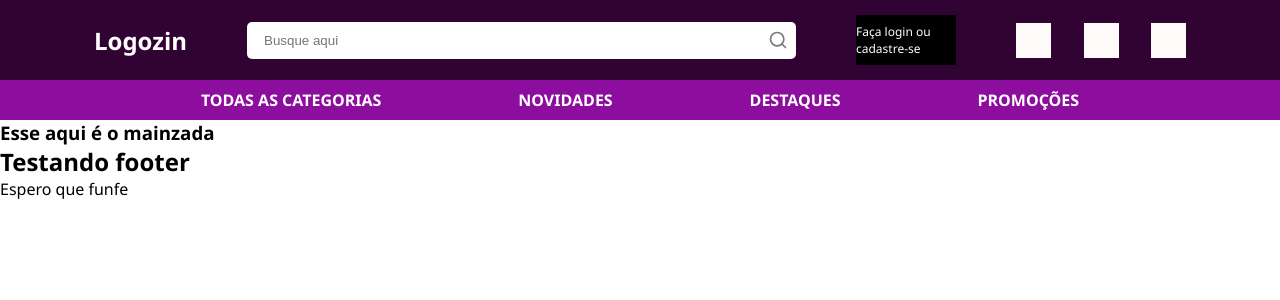
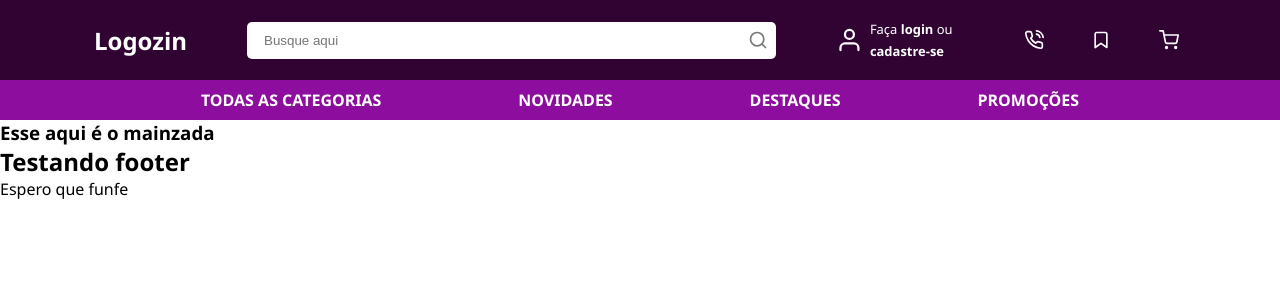
Before and after one commit to Scalibacon/node-store-frontend, a Next.js app: page / in a window 1280 px wide. Shown: the top 300 px of the page. Built offline with nearby package versions, Linux system fonts and the light colour scheme.

Commit message:
espaçamento no header; ícones no header

```diff
--- a/src/components/Header/Header.module.scss
+++ b/src/components/Header/Header.module.scss
@@ -16,7 +16,7 @@
   display: flex;
   flex-direction: row;
   align-items: center;
-  justify-content: space-around;
+  justify-content: center;
 
   & > *{
     margin: 0 30px;
@@ -25,6 +25,7 @@
 
 .searchContainer{
   flex: 1;
+  max-width: 800px;
   position: relative;
 
   display: flex;
@@ -62,15 +63,29 @@
 }
 
 .accountInfo{
-  width: 100px;
+  width: 120px;
   height: 50px;
 
   display: flex;
   align-items: center;
+  justify-content: space-around;
 
   font-size: 12px;
+  // background:black;
 
-  background:black;
+  p{
+    margin-left: 7px;
+    font-size: 1.08em;
+    line-height: 1.7em;
+
+    a{
+      font-weight: 700;
+
+      &:hover{
+        text-decoration: underline;
+      }
+    }
+  }
 }
 
 .iconsContainer{
@@ -86,7 +101,17 @@
     width: 35px;
     height: 35px;
 
-    background: snow;
+    display: flex;
+    align-items: center;
+    justify-content: center;
+
+    // border: solid 1px snow;
+    cursor: pointer;
+    transition: filter 0.1s linear;
+
+    &:hover{
+      filter: brightness(80%)
+    }
   }
 }
 
--- a/src/components/Header/index.tsx
+++ b/src/components/Header/index.tsx
@@ -1,10 +1,11 @@
-import { FiSearch } from 'react-icons/fi';
+import { FiSearch, FiUser, FiShoppingCart, FiPhoneCall, FiBookmark } from 'react-icons/fi';
 
 import styles from './Header.module.scss';
 
 const Header = () => {
   return (
     <header className={styles.header}>
+
       <section className={styles.headerMain}>
         <h2>Logozin</h2>
 
@@ -14,13 +15,20 @@ const Header = () => {
         </div>
 
         <div className={styles.accountInfo}>
-          <p>Faça login ou cadastre-se</p>
+          <FiUser size="50"/>
+          <p>Faça <a href="">login</a> ou <a href="">cadastre-se</a></p>
         </div>
 
         <div className={styles.iconsContainer}>
-          <span></span>
-          <span></span>
-          <span></span>
+          <span>
+            <FiPhoneCall size="20"/>
+          </span>
+          <span>
+            <FiBookmark size="20"/>
+          </span>
+          <span>
+            <FiShoppingCart size="20"/>
+          </span>
         </div>
       </section>
 
--- a/src/styles/globals.scss
+++ b/src/styles/globals.scss
@@ -1,3 +1,5 @@
+@import url('https://fonts.googleapis.com/css2?family=Roboto&display=swap');
+
 * {
   padding: 0;
   margin: 0;
@@ -21,6 +23,7 @@ input{
   border: solid 1px transparent;
   border-radius: 5px;
 
+  color: var(--text-color-input-1);
   transition: all 0.1s linear;
 
   &:focus{
@@ -43,5 +46,7 @@ button{
   --bg-color-2: rgb(141 13 158 / 100%);
   --bg-color-3: rgb(48 3 51 / 100%);
 
-  --text-color-1: rgb(255 255 255 / 100%)
+  --text-color-1: rgb(255 255 255 / 100%);
+
+  --text-color-input-1: rgb(66, 70, 77);
 }
```
